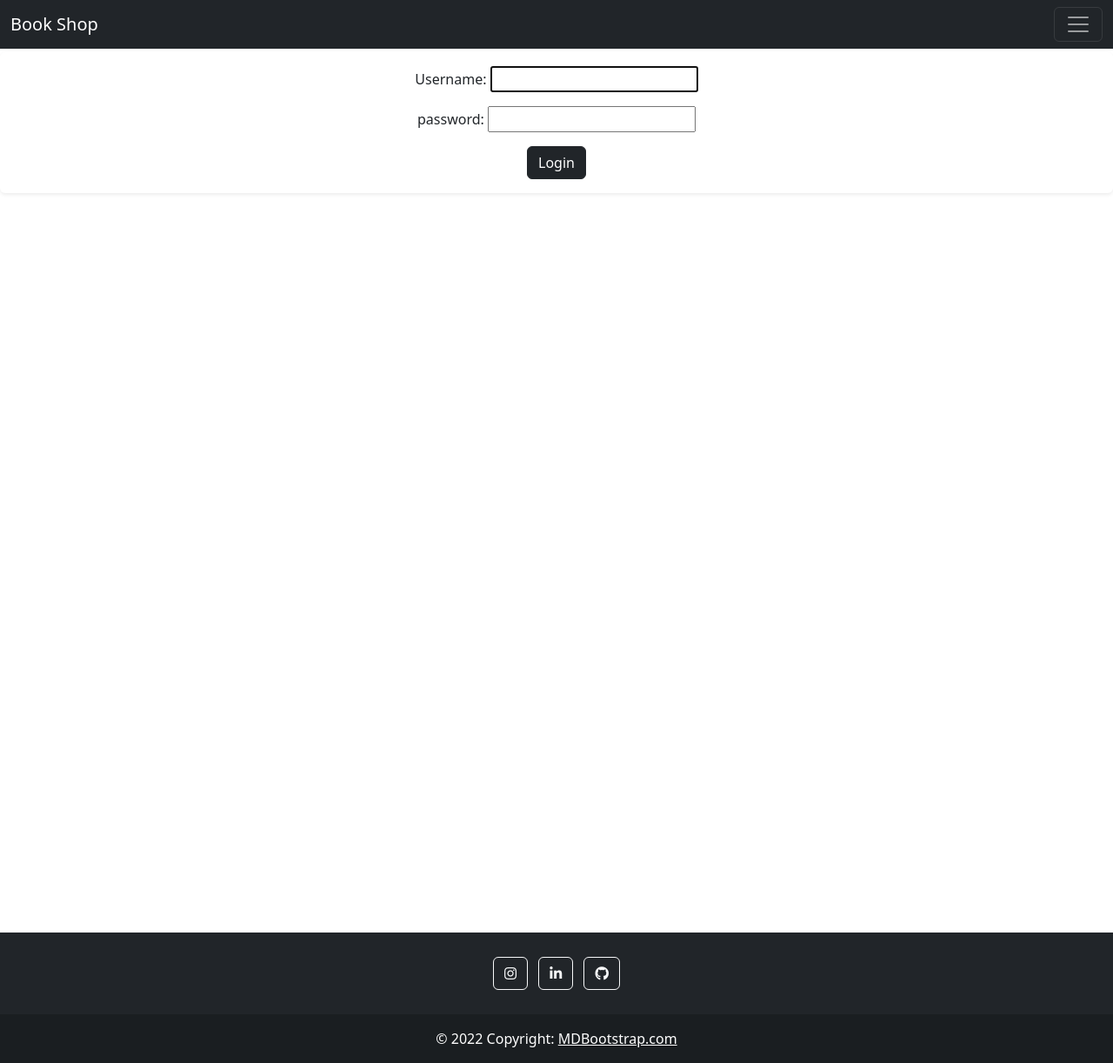
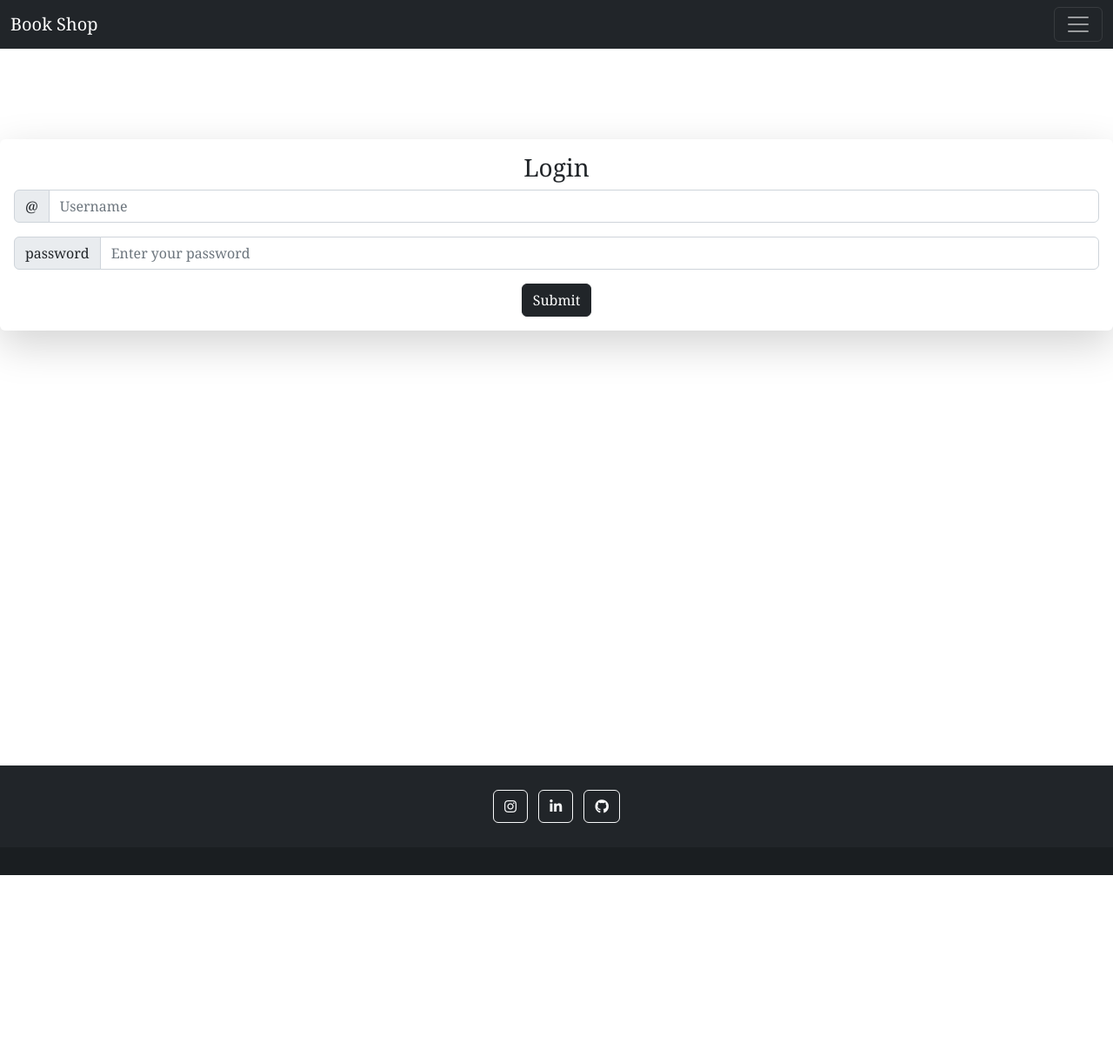
Before and after one commit to Daniil4949/test_project, a Django app: page /accounts/login/ in a window 1280 px wide. Shown: the whole page at 87% size. After the commit the page ends 1006 px from the top, so only its background shows below. Run offline with Django 4.2, Linux system fonts and the light colour scheme.

Commit message:
Templates were updated.

```diff
--- a/accounts/views.py
+++ b/accounts/views.py
@@ -12,7 +12,7 @@ from django.contrib.auth.forms import AuthenticationForm
 
 class RegisterUser(CreateView):
     form_class = RegistrationForm
-    success_url = reverse_lazy('home')
+    success_url = reverse_lazy('login')
     template_name = "registration/registration.html"
 
 
--- a/books/models.py
+++ b/books/models.py
@@ -40,6 +40,11 @@ class Cart(models.Model):
         return f"Title: {self.book.title} | Price per book: {self.book.price}$"
 
 
+class Author(models.Model):
+    first_name = models.CharField(max_length=25)
+    last_name = models.CharField(max_length=25)
+    description = models.TextField()
+
 
 
 # Create your models here.
--- a/books/views.py
+++ b/books/views.py
@@ -2,9 +2,6 @@ from django.shortcuts import render
 from django.views.generic import ListView, DetailView, CreateView
 from .models import Category, Book, Cart
 from users.models import CustomUser
-
-
-# TODO: create all the classes for the cayegories and make it work in a right way
 
 
 class MainPage(ListView):
--- a/templates/base.html
+++ b/templates/base.html
@@ -16,7 +16,8 @@
           integrity="sha384-lZN37f5QGtY3VHgisS14W3ExzMWZxybE1SJSEsQp9S+oqd12jhcu+A56Ebc1zFSJ" crossorigin="anonymous">
 </head>
 <header>
-    <nav class="navbar navbar-dark bg-dark fixed-top">
+    <nav class="navbar navbar-dark bg-dark fixed-top"
+         style="font-family:Cambria, Cochin, Georgia, Times, 'Times New Roman', serif">
         <div class="container-fluid">
             <a class="navbar-brand" href="#">Book Shop</a>
             <button class="navbar-toggler" type="button" data-bs-toggle="offcanvas"
@@ -40,20 +41,6 @@
                         <li class="nav-item">
                             <a class="nav-link active" aria-current="page" href="#">Main page</a>
                         </li>
-                        <li class="nav-item dropdown">
-                            <a class="nav-link dropdown-toggle" href="#" role="button" data-bs-toggle="dropdown"
-                               aria-expanded="false">
-                                Categories
-                            </a>
-                            <ul class="dropdown-menu dropdown-menu-dark">
-                                <li><a class="dropdown-item" href="#">Action</a></li>
-                                <li><a class="dropdown-item" href="#">Another action</a></li>
-                                <li>
-                                    <hr class="dropdown-divider">
-                                </li>
-                                <li><a class="dropdown-item" href="#">Something else here</a></li>
-                            </ul>
-                        </li>
                     </ul>
                     <form class="d-flex" role="search">
                         <input class="form-control me-2" type="search" placeholder="Search book" aria-label="Search">
@@ -65,13 +52,15 @@
     </nav>
 </header>
 <body>
-<div>
+<div style="font-family:Cambria, Cochin, Georgia, Times, 'Times New Roman', serif">
     {% block content %}
 
     {% endblock %}
+</div>
 </body>
 <footer>
-    <footer class="bg-dark text-center text-white" style="margin-top:850px;">
+    <footer class="bg-dark text-center text-white;"
+            style="font-family:Cambria, Cochin, Georgia, Times, 'Times New Roman', serif">
         <!-- Grid container -->
         <div class="container p-4 pb-0">
             <!-- Section: Social media -->
@@ -98,8 +87,6 @@
 
         <!-- Copyright -->
         <div class="text-center p-3" style="background-color: rgba(0, 0, 0, 0.2);">
-            © 2022 Copyright:
-            <a class="text-white" href="https://mdbootstrap.com/">MDBootstrap.com</a>
         </div>
         <!-- Copyright -->
     </footer>
--- a/templates/menu/book.html
+++ b/templates/menu/book.html
@@ -1,11 +1,12 @@
 {% extends 'base.html' %}
 {% block content %}
 <div class="container" style="margin-top:50px;">
-    <div class="shadow-sm p-3 mb-5 bg-body rounded">
+     <div class="shadow-lg p-3 mb-5 bg-body rounded">
         <p><h1>{{ book.title }}</h1></p>
         <img src="{{book.img_url}}" alt="..">
         <p><h5>Description: {{ book.info }}</h5></p>
         <p><h4>Quantity: {{ book.quantity }}</h4></p>
+        <p><a href="{% url 'add_to_cart' book.slug %}" class="btn btn-primary">Add to cart</a></p>
     </div>
 </div>
 {% endblock %}
--- a/templates/registration/login.html
+++ b/templates/registration/login.html
@@ -1,12 +1,23 @@
 {% extends 'base.html' %}
 {% block content %}
-<form method="post" style="margin-top:60px;">
-    <div class="shadow-sm p-3 mb-5 bg-body rounded" style="margin-top:20px;">
+<form method="post" style="margin-top:160px; margin-bottom:500px;">
+    <div class="shadow-lg p-3 mb-5 bg-body rounded" style="margin-top:20px;">
         <div class="text-center">
             {% csrf_token %}
-            {{ form.as_p }}
-            <button type="submit" class="btn btn-dark">Login</button>
+            <center><h3>Login</h3></center>
+            <div class="input-group mb-3">
+                <span class="input-group-text" id="basic-addon1">@</span>
+                <input type="text" name="username" class="form-control" placeholder="Username" aria-label="username"
+                       aria-describedby="basic-addon1">
+            </div>
+            <div class="input-group mb-3">
+                <span class="input-group-text" id="basic-addon3">password</span>
+                <input type="password" class="form-control" name="password" id="basic-url"
+                       placeholder="Enter your password"
+                       aria-describedby="basic-addon3">
+            </div>
+            <button type="submit" class="btn btn-dark">Submit</button>
         </div>
-    </div>
+    </>
 </form>
 {% endblock %}
```
Also changed, not shown: templates/menu/main_page.html (+5 -2 lines), templates/registration/registration.html (+33 -4 lines), books/migrations/0008_author.py (added).
